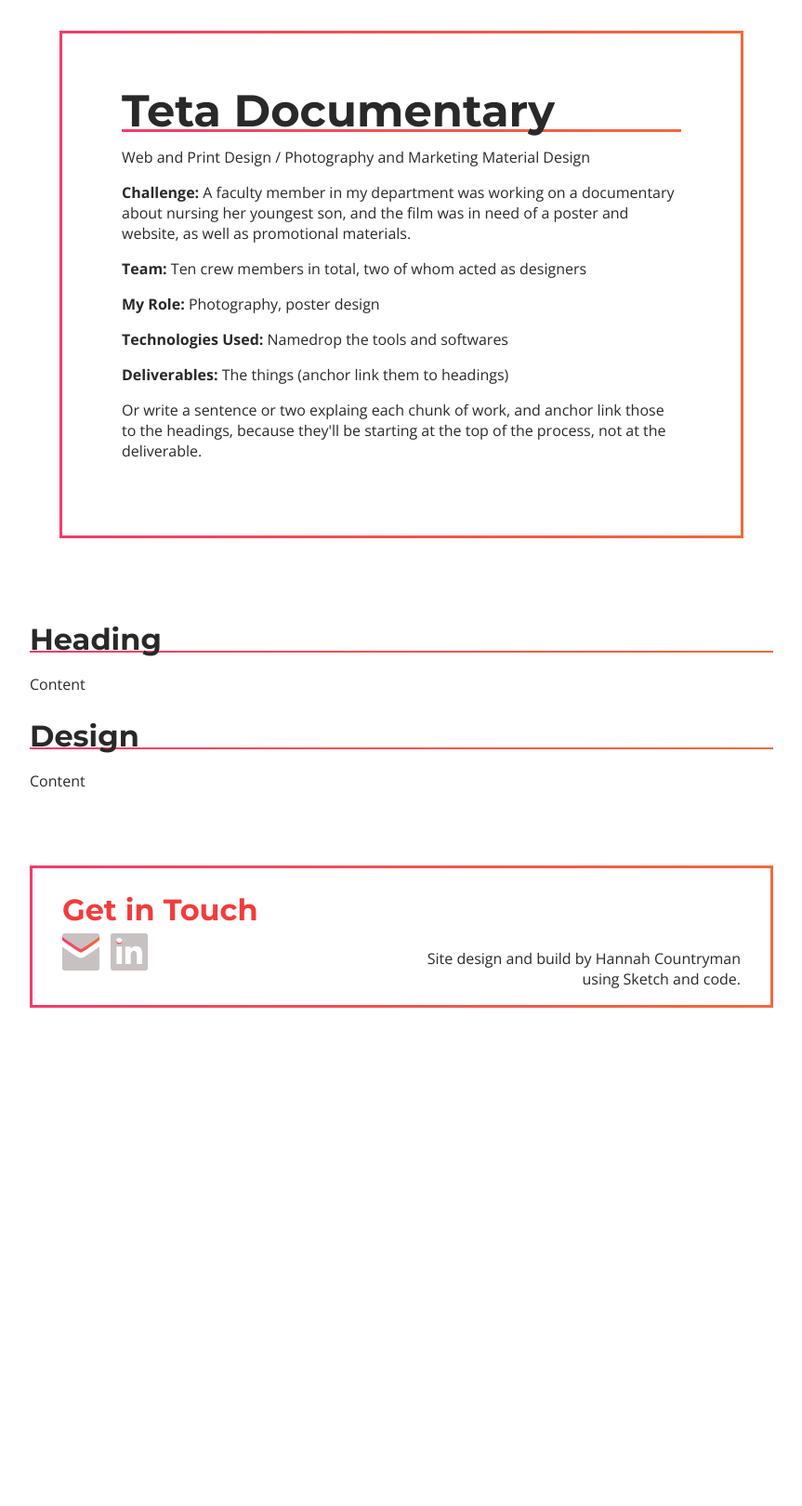
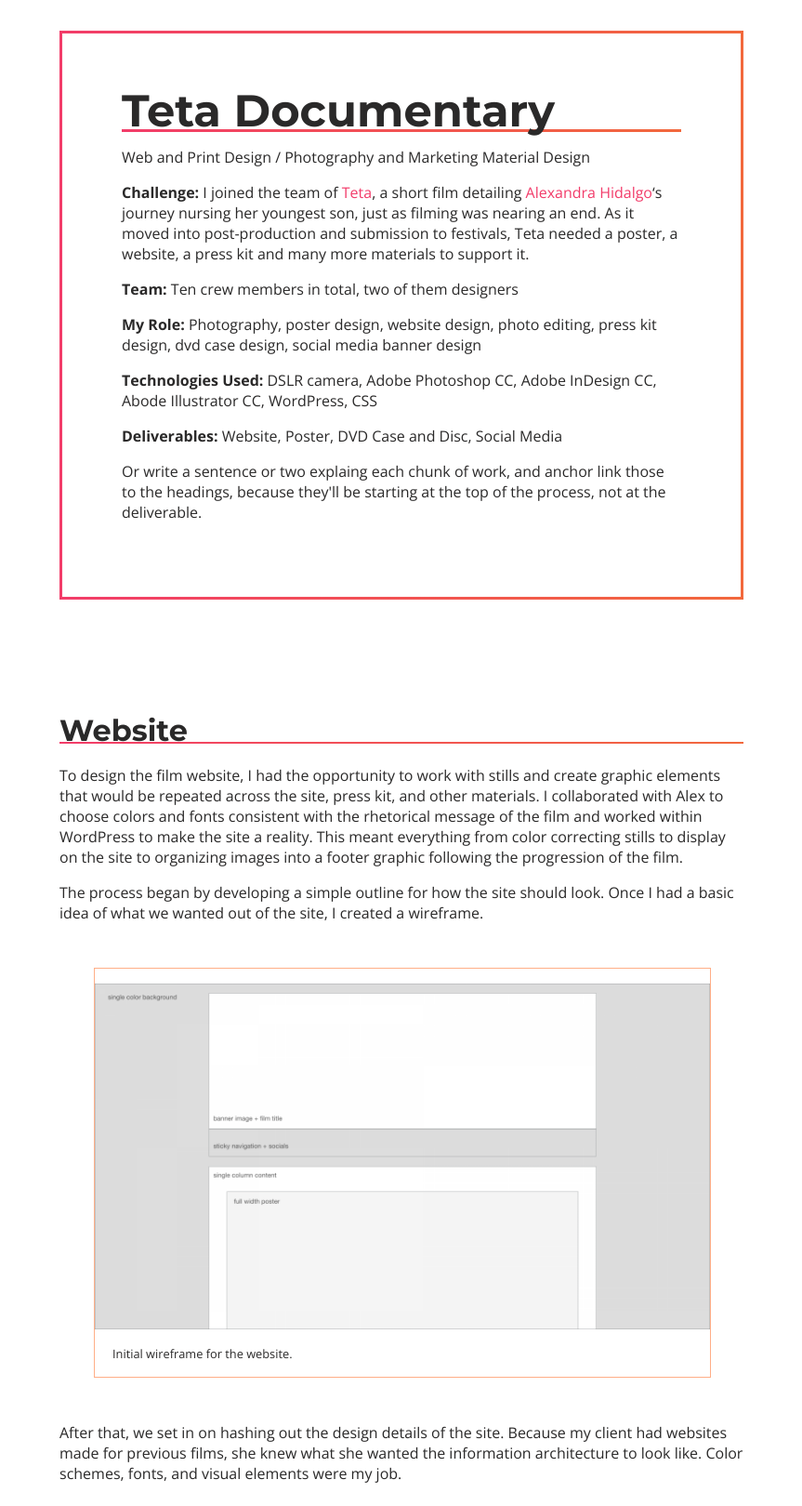
Before and after one commit to hanncou/hanncou.github.io, a PHP site: page /teta.html in a window 1280 px wide. Shown: the part 300-1920 px from the top of the page at 93% size, without its empty margins (208-1071 px from the left). Before the commit the page ends 1384 px from the top, so only its background shows below. Run offline with PHP 8.4, Linux system fonts and the light colour scheme.

Commit message:
updated teta content and style and tweaked project boilerplate plus existing pages

```diff
--- a/portfolio/css/stylesheet.css
+++ b/portfolio/css/stylesheet.css
@@ -738,14 +738,14 @@ MOBILE
     padding: 1em 1.5em 0 1.5em;
 }
 
-.case-study-wrapper a{
+#summary-wrapper a, .case-study-wrapper a{
     color: #F23C6A;
     font-weight: 400;
     transition: 0s;
 }
 
-.case-study-wrapper a:hover{
-    border-bottom: 1px solid #F23C6A;
+#summary-wrapper a:hover, .case-study-wrapper a:hover{
+    border-bottom: 1px solid #FFCFCF;
     transition: 0s;
 }
 
--- a/portfolio/moka-group.html
+++ b/portfolio/moka-group.html
@@ -106,7 +106,7 @@
         <p><a href="http://mokabellaire.com">View the live Moka website</a>.</p>
 
         <h3>Marketing</h3>
-        <p></p>
+        <p>Show social pages, Tonight's Specials banner and daily images, talk about social media strategy, show flyer and order form for the Bee Well thing, etc, etc.</p>
 
         <h3>Menu</h3>
         <p>The menu went through several stages. Keeping in communication with the client, I learned about restrictions as I updated her on the design.</p>
--- a/portfolio/project-boilerplate.html
+++ b/portfolio/project-boilerplate.html
@@ -9,7 +9,7 @@
     <meta name="viewport" content="width=device-width">
     <link type="text/css" rel="stylesheet" href="css/stylesheet.css"/>
     <link rel="icon" type="image/png" href="images/favicon.png"/>
-    <link href="https://fonts.googleapis.com/css?family=Montserrat:700|Open+Sans:300,300i,700" rel="stylesheet">
+    <link href="https://fonts.googleapis.com/css?family=Montserrat:700|Open+Sans:300,300i,400,700" rel="stylesheet">
 </head>
 
 <body>
@@ -60,7 +60,7 @@
 </section>
 
 <section id="case-study">
-    <div id="case-study-wrapper">
+    <div class="case-study-wrapper">
 
         <h3>Heading</h3>
 
--- a/portfolio/sherlockian.html
+++ b/portfolio/sherlockian.html
@@ -9,7 +9,7 @@
     <meta name="viewport" content="width=device-width">
     <link type="text/css" rel="stylesheet" href="css/stylesheet.css"/>
     <link rel="icon" type="image/png" href="images/favicon.png"/>
-    <link href="https://fonts.googleapis.com/css?family=Montserrat:700|Open+Sans:300,300i,700" rel="stylesheet">
+    <link href="https://fonts.googleapis.com/css?family=Montserrat:700|Open+Sans:300,300i,400,700" rel="stylesheet">
 </head>
 
 <body>
@@ -60,7 +60,7 @@
 </section>
 
 <section id="case-study">
-    <div id="case-study-wrapper">
+    <div class="case-study-wrapper">
 
         <h3>Heading</h3>
 
--- a/portfolio/teta.html
+++ b/portfolio/teta.html
@@ -9,7 +9,7 @@
     <meta name="viewport" content="width=device-width">
     <link type="text/css" rel="stylesheet" href="css/stylesheet.css"/>
     <link rel="icon" type="image/png" href="images/favicon.png"/>
-    <link href="https://fonts.googleapis.com/css?family=Montserrat:700|Open+Sans:300,300i,700" rel="stylesheet">
+    <link href="https://fonts.googleapis.com/css?family=Montserrat:700|Open+Sans:300,300i,400,700" rel="stylesheet">
 </head>
 
 <body>
@@ -44,15 +44,15 @@
         <h2>Teta Documentary</h2>
         <p>Web and Print Design / Photography and Marketing Material Design</p>
 
-        <p><strong>Challenge:</strong> A faculty member in my department was working on a documentary about nursing her youngest son, and the film was in need of a poster and website, as well as promotional materials.</p>
+        <p><strong>Challenge:</strong> I joined the team of <a href="www.tetadocumentary.com">Teta</a>, a short film detailing <a href="www.alexandrahidalgo.com">Alexandra Hidalgo</a>‘s journey nursing her youngest son, just as filming was nearing an end. As it moved into post-production and submission to festivals, Teta needed a poster, a website, a press kit and many more materials to support it.</p>
 
-        <p><strong>Team:</strong> Ten crew members in total, two of whom acted as designers</p>
+        <p><strong>Team:</strong> Ten crew members in total, two of them designers</p>
 
-        <p><strong>My Role:</strong> Photography, poster design</p>
+        <p><strong>My Role:</strong> Photography, poster design, website design, photo editing, press kit design, dvd case design, social media banner design</p>
 
-        <p><strong>Technologies Used:</strong> Namedrop the tools and softwares</p>
+        <p><strong>Technologies Used:</strong> DSLR camera, Adobe Photoshop CC, Adobe InDesign CC, Abode Illustrator CC, WordPress, CSS</p>
 
-        <p><strong>Deliverables:</strong> The things (anchor link them to headings)</p>
+        <p><strong>Deliverables:</strong> Website, Poster, DVD Case and Disc, Social Media</p>
 
         <p>Or write a sentence or two explaing each chunk of work, and anchor link those to the headings, because they'll be starting at the top of the process, not at the deliverable.</p>
 
@@ -60,16 +60,64 @@
 </section>
 
 <section id="case-study">
-    <div id="case-study-wrapper">
+    <div class="case-study-wrapper">
 
-        <h3>Heading</h3>
+        <h3>Website</h3>
 
-        <p>Content</p>
+        <p>To design the film website, I had the opportunity to work with stills and create graphic elements that would be repeated across the site, press kit, and other materials. I collaborated with Alex to choose colors and fonts consistent with the rhetorical message of the film and worked within WordPress to make the site a reality. This meant everything from color correcting stills to display on the site to organizing images into a footer graphic following the progression of the film.</p>
 
-        <h3>Design</h3>
+        <p>The process began by developing a simple outline for how the site should look. Once I had a basic idea of what we wanted out of the site, I created a wireframe.</p>
 
-        <p>Content</p>
+        <figure class="img-wrapper">
+            <img src="images/teta-01.png" alt="A wireframe illustrating the location of a banner image, centered top nav, and primary content."/>
+            <figcaption>Initial wireframe for the website.</figcaption>
+        </figure>
 
+        <p>After that, we set in on hashing out the design details of the site. Because my client had websites made for previous films, she knew what she wanted the information architecture to look like. Color schemes, fonts, and visual elements were my job.</p>
+
+        <figure class="img-wrapper">
+            <img src="images/teta-02.png" alt="A color scheme with browns, blues and greens."/>
+            <figcaption>We developed a color scheme with shades and tints of our main brown, blue and green.</figcaption>
+        </figure>
+
+        <figure class="img-wrapper">
+            <img src="images/teta-03.png" alt="A mother nurses her youngest child in bed with her older boy cuddled close to them. 'Teta; a nursing mother tells her story' is written out."/>
+            <figcaption>Our banner image was composed using a still from the film and a shade of blue from our color scheme.</figcaption>
+        </figure>
+
+        <figure class="img-wrapper">
+            <img src="images/teta-04.png" alt="Six small square photos tilted against each other each show a young boy nursing."/>
+            <figcaption>The footer on each page is a collection of stills from the film that show Santiago nursing as a newborn up until he is almost done.</figcaption>
+        </figure>
+
+        <h3>Poster</h3>
+
+        <p>On a brisk March day I shot the principal photography to use for the poster design. We had a plan, so we headed to a location that fit the idea for the poster.</p>
+
+        <figure class="img-wrapper">
+            <img src="images/teta-05.png" alt="Three photographs of a mother sitting on a boardwalk nursing her young child while her older boy plays nearby."/>
+            <figcaption>We narrowed down the photos to the three that best represented the film, then worked from there.</figcaption>
+        </figure>
+
+        <p>After I reviewed and edited the photographs in Photoshop Camera Raw, we chose our top three to work with. From here, I worked together with my client to consider a tagline and a set of fonts to use within the design and tested them out in InDesign.</p>
+
+        <figure class="img-wrapper">
+            <img src="images/teta-06.png" alt="Four images of the headline 'Teta; a film by Alexandra Hidalgo' in different fonts. Two include the tagline 'a nursing mother tells her story,' two do not."/>
+            <figcaption>Selecting the fonts and whether or not to use a tagline was an important part of crafting the film's image.</figcaption>
+        </figure>
+
+        <p>Once these details were settled on, I pulled the headline section into Illustrator and saved it as an asset in CC Libraries. I knew we would need posters at different dimensions and other future content that I could design more efficiently without having to resize and reorganize the headline every time. I did the same for other pieces of graphic content, such as the production company logo and the credit block. With everything in place for the next steps, the final poster could now be composed.</p>
+
+        <figure class="img-wrapper">
+            <img src="images/teta-07.png" alt="A nursing mother tells her story; Teta; a film by Alexandra Hidalgo. On an early spring day, a mother nurses her young son on a boardwalk and her oldest runs down the walk towards them."/>
+            <figcaption>The final poster.</figcaption>
+        </figure>
+
+        <h3>Press Kit</h3>
+
+        <h3>DVD Case and Disc</h3>
+
+        <h3>Social Media</h3>
 
     </div>
 </section>
--- a/portfolio/wendys.html
+++ b/portfolio/wendys.html
@@ -9,7 +9,7 @@
     <meta name="viewport" content="width=device-width">
     <link type="text/css" rel="stylesheet" href="css/stylesheet.css"/>
     <link rel="icon" type="image/png" href="images/favicon.png"/>
-    <link href="https://fonts.googleapis.com/css?family=Montserrat:700|Open+Sans:300,300i,700" rel="stylesheet">
+    <link href="https://fonts.googleapis.com/css?family=Montserrat:700|Open+Sans:300,300i,400,700" rel="stylesheet">
 </head>
 
 <body>
@@ -58,7 +58,7 @@
 </section>
 
 <section id="case-study">
-    <div id="case-study-wrapper">
+    <div class="case-study-wrapper">
 
         <h3>Research</h3>
 
```
Also changed, not shown: portfolio/images/teta-01.png (added), portfolio/images/teta-02.png (added), portfolio/images/teta-03.png (added), portfolio/images/teta-04.png (added), portfolio/images/teta-05.png (added), portfolio/images/teta-06.png (added), portfolio/images/teta-07.png (added).
